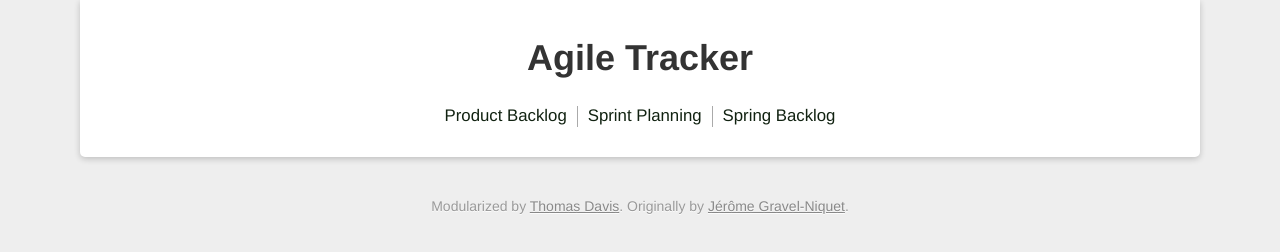
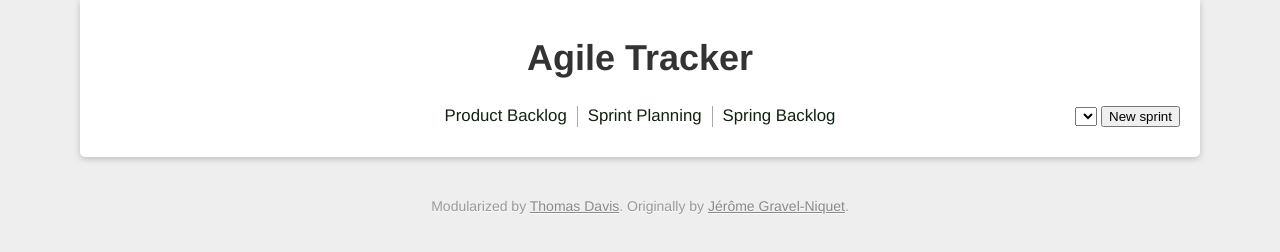
Before and after one commit to Dremora/backbone-agile-tracker, a website: page public/index.html in a window 1280 px wide. Drawn offline with Linux system fonts and the light colour scheme; no server answers.

Commit message:
Added Sprint selection box and create button

```diff
--- a/public/css/style.css
+++ b/public/css/style.css
@@ -78,6 +78,10 @@ body {
 #taskapp > nav {
 	overflow: auto;
 	margin-bottom: 10px;
+}
+
+#taskapp > nav .sprint-select {
+	float: right;
 }
 
 #taskapp > nav ul {
--- a/public/index.html
+++ b/public/index.html
@@ -15,6 +15,7 @@
       <li><a href="/planning">Sprint Planning</a></li>
       <li><a href="/backlog/sprint">Spring Backlog</a></li>
     </ul>
+    <div class="sprint-select"></div>
   </nav>
   <div class="content"></div>
 </div>
--- /dev/null
+++ b/public/js/collections/sprints.js
@@ -0,0 +1,23 @@
+define([
+  'underscore',
+  'backbone',
+  'libs/backbone/localstorage',
+  'models/sprint'
+  ], function(_, Backbone, Store, Sprint) {
+
+  var Sprints = Backbone.Collection.extend({
+
+    model: Sprint,
+    localStorage: new Store('sprints-backbone-require'),
+
+    nextOrder: function() {
+      return this.length + 1;
+    },
+
+    comparator: function(sprint) {
+      return sprint.get('name');
+    },
+
+  });
+  return new Sprints;
+});
--- a/public/js/main.js
+++ b/public/js/main.js
@@ -12,6 +12,7 @@ require.config({
 
 });
 
-require(['router'], function(Router) {
+require(['router', 'views/app'], function(Router, AppView) {
   var router = new Router;
+  new AppView;
 });
--- /dev/null
+++ b/public/js/models/sprint.js
@@ -0,0 +1,10 @@
+define(['underscore', 'backbone'], function(_, Backbone) {
+  var Sprint = Backbone.Model.extend({
+
+    defaults: {
+      name: ""
+    }
+
+  });
+  return Sprint;
+});
--- /dev/null
+++ b/public/js/templates/sprint-select.html
@@ -0,0 +1,6 @@
+<select>
+  <% sprints.each(function(sprint) { %>
+  <option value=""><%=sprint.get('name') %></option>
+  <% }) %>
+</select>
+<button class="new-sprint">New sprint</button>
--- /dev/null
+++ b/public/js/views/app.js
@@ -0,0 +1,22 @@
+define([
+  'jquery',
+  'underscore',
+  'backbone',
+  'views/sprint-select'
+  ], function($, _, Backbone, SprintSelect) {
+  var AppView = Backbone.View.extend({
+
+    el: $("#taskapp"),
+
+    initialize: function() {
+      this.render();
+    },
+
+    render: function() {
+      this.$('.sprint-select').append(new SprintSelect().render().el);
+      return this;
+    }
+
+  });
+  return AppView;
+});
--- /dev/null
+++ b/public/js/views/sprint-select.js
@@ -0,0 +1,34 @@
+define([
+  'underscore',
+  'backbone',
+  'collections/sprints',
+  'text!templates/sprint-select.html'
+  ], function(_, Backbone, Sprints, sprintSelectTemplate) {
+  var SprintPlanningView = Backbone.View.extend({
+
+    template: _.template(sprintSelectTemplate),
+
+    events: {
+      'click .new-sprint': 'newSprint'
+    },
+
+    initialize: function() {
+      _.bindAll(this, 'render');
+      this.collection = Sprints;
+      this.collection.on('reset', this.render);
+      this.collection.on('add', this.render);
+      this.collection.fetch();
+    },
+
+    render: function() {
+      this.$el.html(this.template({sprints: this.collection}));
+      return this;
+    },
+
+    newSprint: function() {
+      this.collection.create({name: 'Sprint ' + this.collection.nextOrder()});
+    }
+
+  });
+  return SprintPlanningView;
+});
```
